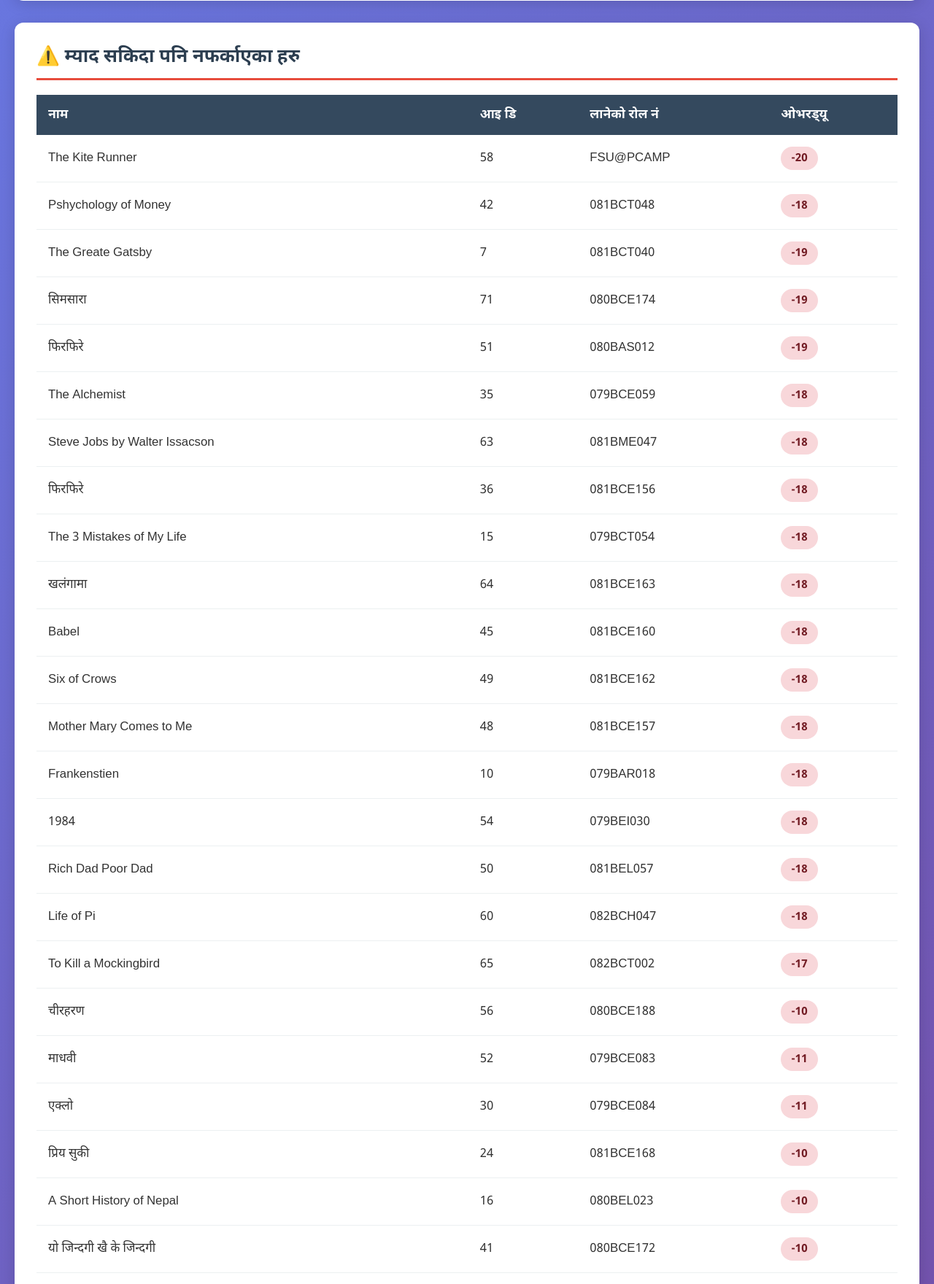
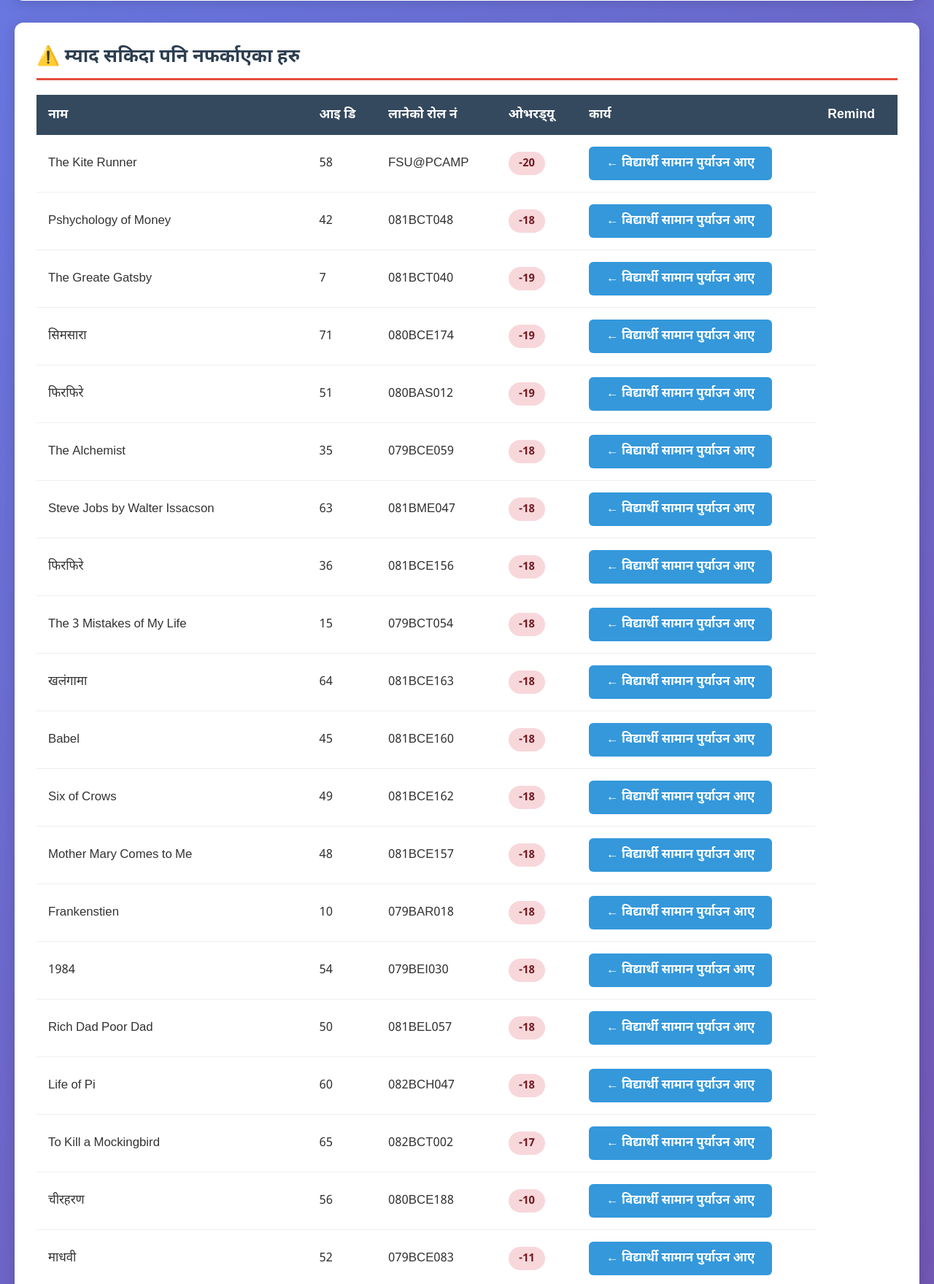
Before and after one commit to AadiRajUp/fsu-library-automation, a Flask app: page /library/arena in a window 1280 px wide. Shown: the part 686-2446 px from the top of the page at 73% size. Run offline with Flask 3, Linux system fonts and the light colour scheme; the visitor is signed in with stand-in values (Sample User, id 1); data comes from the database, SQL or seed files in the repository; both versions use the stored data as it was after the commit.

Commit message:
Expired return button added

```diff
--- a/app.py
+++ b/app.py
@@ -434,11 +434,11 @@ def home3():
     db.close()
     return render_template("index.html", items=items,name="miscellaneous")
 
-# try:
-    # from tables import tables_bp
-    # app.register_blueprint(tables_bp)
-# except ModuleNotFoundError :
-    # pass
+try:
+    from tables import tables_bp
+    app.register_blueprint(tables_bp)
+except ModuleNotFoundError :
+    pass
 
 
 
--- a/templates/dashboard.html
+++ b/templates/dashboard.html
@@ -421,6 +421,8 @@
                             <th>आइ डि</th>
                             <th>लानेको रोल नं</th>
                             <th>ओभरड्यू</th>
+                            <th>कार्य</th>
+                            <th>Remind</th>
                         </tr>
                     </thead>
                     <tbody>
@@ -431,6 +433,11 @@
                             <td data-label="रोल नं">{{ item[2] }}</td>
                             <td data-label="ओभरड्यू">
                                 <span class="status-badge status-danger">{{ item[3] }}</span>
+                            </td>
+                            <td data-label="कार्य">
+                                <button onclick="return_ownership({{ item[4] }})" class="btn btn-return">
+                                    ← विद्यार्थी सामान पुर्याउन आए
+                                </button>
                             </td>
                         </tr>
                         {% endfor %}
```
Also changed, not shown: app.db, 1 other file.
